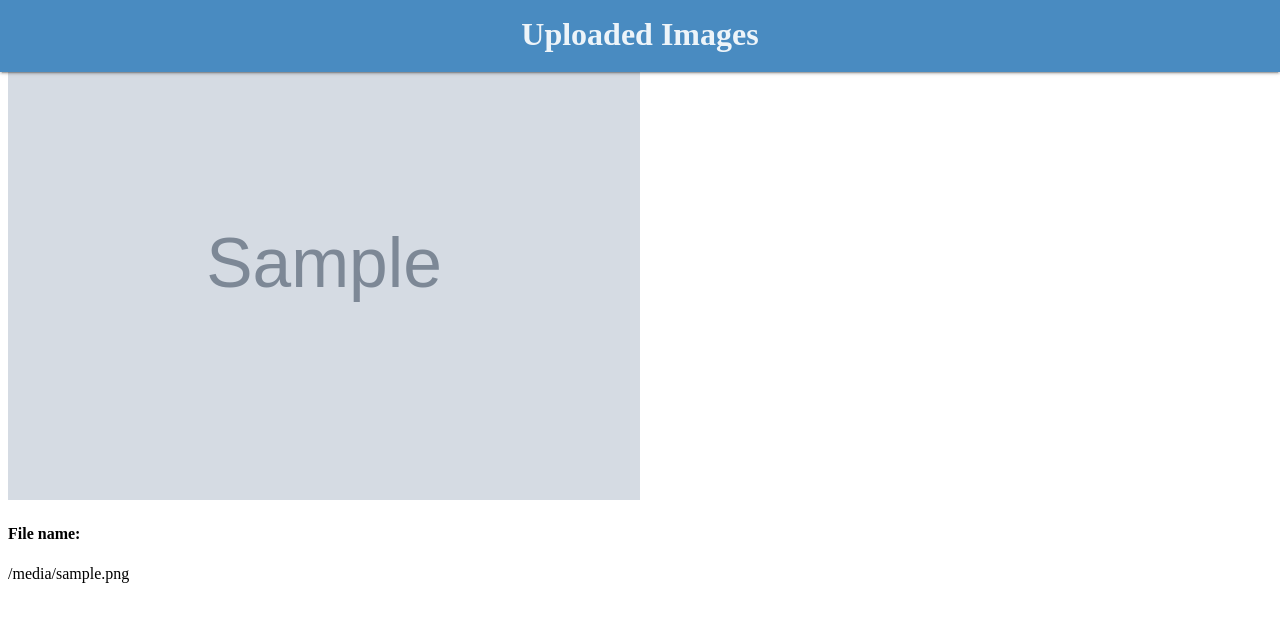
After one commit to rajatsehgal2010/ocr_code, a Flask app: template app/templates/uploaded_files.html in a window 1280 px wide. The commit adds this page. Shown: the top 622 px of the page. Run offline with Flask 2, Linux system fonts and the light colour scheme; the template is opened without the code that fills it: most values are stand-ins (such as "Sample title", 1, 10 or a date in 2020); grey boxes marked "Sample" are stand-in pictures.

Commit message:
images were not uploaded after first upload solved

```diff
--- a/app/app.py
+++ b/app/app.py
@@ -279,7 +279,7 @@ def extractfields(path):
 
 global counter
 
-counter=-1
+counter=0
 
 images =list(glob2.iglob("static/img/*.jpg"))
 print (images)
@@ -376,6 +376,11 @@ def directoryM(path,resp):
 	    book.save(file_name)
 	return "Done"
 
+@app.route('/uploaded_images',methods=['GET'])
+def showfiles():
+	images =list(glob2.iglob("static/img/*.*"))
+	print(images)
+	return render_template("uploaded_files.html",Image=images)
 
 @app.route('/custom',methods=['POST'])
 def directoryU():
@@ -426,11 +431,12 @@ def directoryU():
 
 @app.route('/parse',methods=['POST'])
 def parse():
-	# data=request.get_json()
+	global counter
+	data=request.get_json()
 
-	# path=data['path']
+	path=data['path']
 	# result = extractfields(path)
-
+	print ("Path : ",path)
 	#return jsonify(result)
 	#return path
 	#field = int_ocr.integrate("/home/ansul/EAST/merge/out00.jpg")
@@ -443,10 +449,12 @@ def parse():
 @app.route('/next',methods=['GET'])
 def next():
 	global counter
+	images=list(glob2.iglob("static/img/*.*"))
 	if counter>=len(images)-1:
 		counter=0
 	else:
 		counter+=1
+	print (counter,len(images))
 	print (counter,"  ",images[counter])
 	return render_template("extract.html",image_path=images[counter])
 
--- /dev/null
+++ b/app/templates/uploaded_files.html
@@ -0,0 +1,65 @@
+<!DOCTYPE html>
+<html>
+<!-- <link rel="stylesheet" href="https://www.w3schools.com/w3css/4/w3.css"> -->
+<link rel="stylesheet" type="text/css" href="../static/style.css">
+<head>
+    <style type="text/css">
+
+    .nav {
+        position: fixed;
+        top: -21px;
+        left: 0;
+        right: 0;
+        box-shadow: 0 2px 2px 0 rgba(0, 0, 0, 0.14), 0 1px 5px 0 rgba(0, 0, 0, 0.12), 0 3px 1px -2px rgba(0, 0, 0, 0.2);
+        background-color: rgb(73, 139, 193);
+    color: rgba(255,255,255,0.9);
+        height: 40px;
+        text-align: center;
+        padding: 16px;
+    }
+    .IMG{
+      position: relative;
+      margin: 9%;
+    width: 23%;
+}
+*{
+  box-sizing: initial;
+}
+.column {
+    float: left;
+    width: 33.33%;
+    padding: 5px;
+}
+
+.row::after {
+    content: "";
+    clear: both;
+    display: table;
+}
+element.style {
+    width: 28%;
+}
+
+
+    </style>
+    <title >Uploaded Files</title>
+</head>
+
+<body>
+    <h1 class="nav">Uploaded Images</h1>
+    <br/>
+  <div class="row">
+  {% for file in Image %}
+  <div class="w3-card" class="column" style="width:50%">
+    <img  src={{file}} style="width:100%">
+    <div class="w3-container">
+      <h4><b>File name:</b></h4>
+      <p>{{file}}</p>
+    </div>
+  </div>
+  {% endfor %}
+</div>
+
+</body>
+
+</html>
```
Also changed, not shown: app/templates/index.html (+19 -1 lines), app/static/img/out100.jpg (deleted), app/static/img/out120.jpg (deleted), app/static/img/out70.jpg (added), app/static/img/out90.jpg (deleted), app/static/style.css (line endings or trailing spaces), 2 other files.
